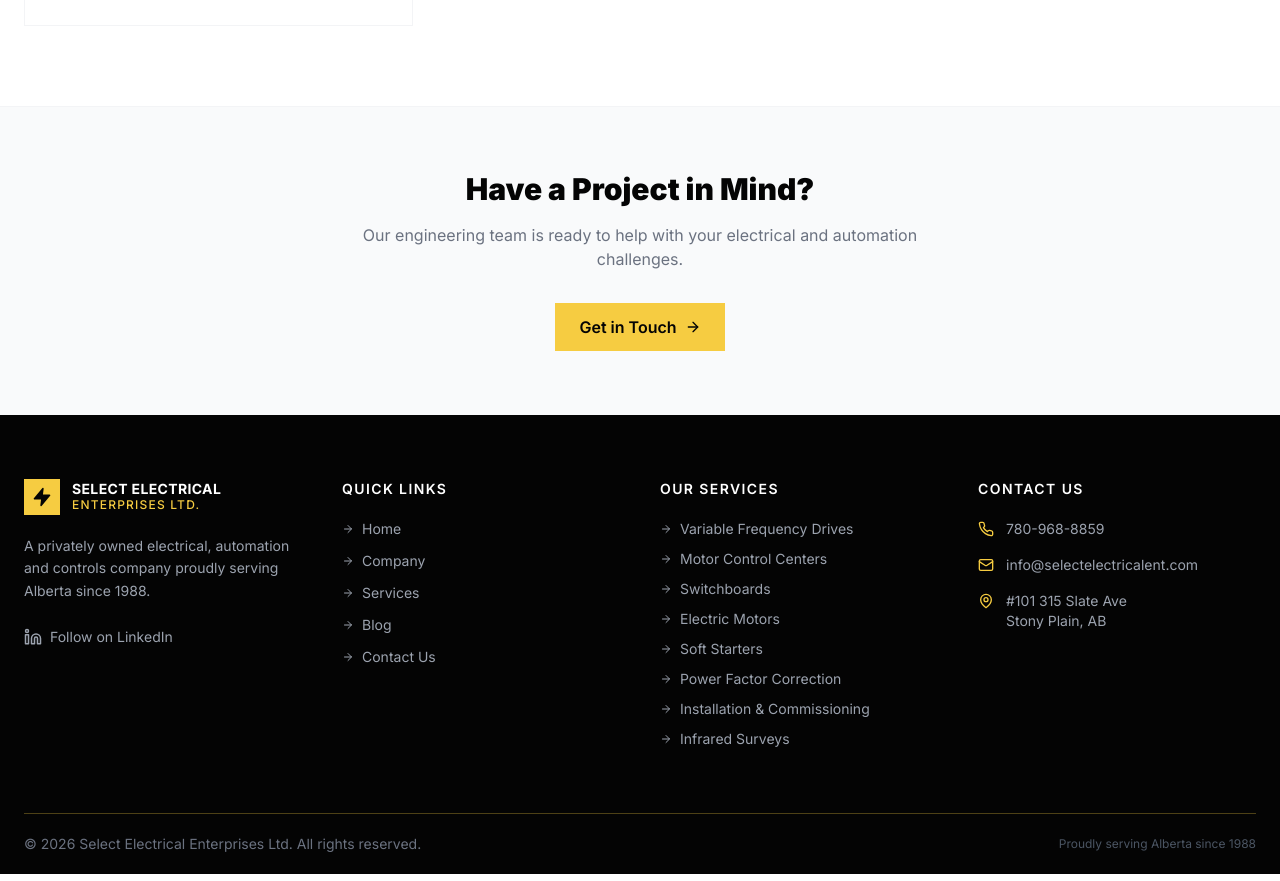
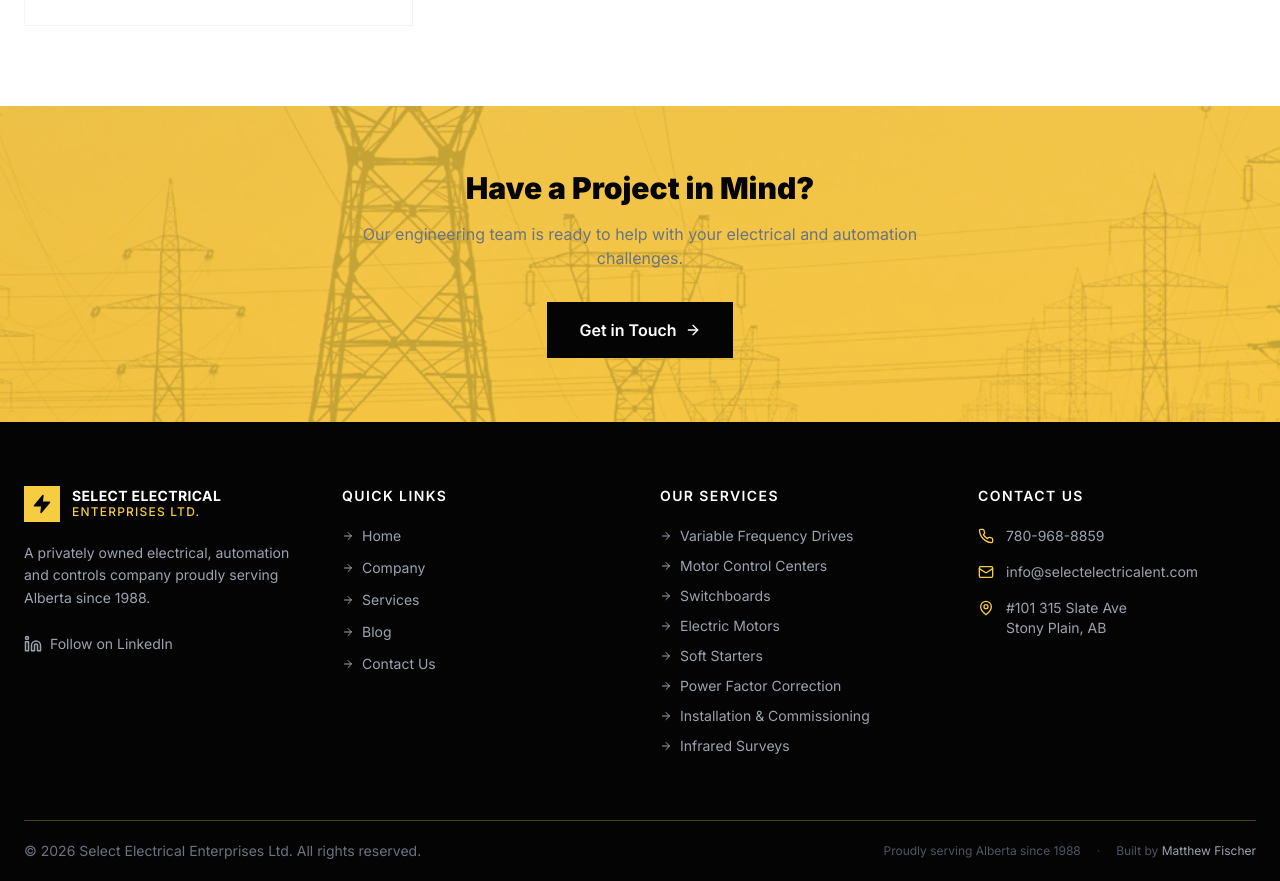
Before and after one commit to matthew-fischer/select-electrical, a React (Vite) app: page /select-electrical/blog in a window 1280 px wide. Shown: the part 1696-2577 px from the top of the page. Built offline with nearby package versions, Linux system fonts and the light colour scheme.

Commit message:
Adding background image

```diff
--- a/src/components/Footer.jsx
+++ b/src/components/Footer.jsx
@@ -141,9 +141,23 @@ export default function Footer() {
         <p className="text-gray-500 text-sm">
           &copy; {new Date().getFullYear()} Select Electrical Enterprises Ltd. All rights reserved.
         </p>
-        <p className="text-gray-600 text-xs">
-          Proudly serving Alberta since 1988
-        </p>
+        <div className="flex items-center gap-4">
+          <p className="text-gray-600 text-xs">
+            Proudly serving Alberta since 1988
+          </p>
+          <span className="text-gray-700 text-xs hidden md:block">·</span>
+          <p className="text-gray-600 text-xs">
+            Built by{' '}
+            <a
+              href="https://www.linkedin.com/in/matthew-fischer9"
+              target="_blank"
+              rel="noopener noreferrer"
+              className="text-gray-400 hover:text-gold transition-colors"
+            >
+              Matthew Fischer
+            </a>
+          </p>
+        </div>
       </div>
     </footer>
   )
--- a/src/pages/Blogs.jsx
+++ b/src/pages/Blogs.jsx
@@ -79,13 +79,17 @@ export default function Blogs() {
       </section>
 
       {/* CTA */}
-      <section className="py-16 bg-gray-50 border-t border-gray-100">
-        <div className="max-w-7xl mx-auto px-6 text-center">
+      <section
+        className="py-16 relative overflow-hidden"
+        style={{ backgroundImage: "url('/select-electrical/images/image-1998.jpg')", backgroundSize: 'cover', backgroundPosition: 'center' }}
+      >
+        <div className="absolute inset-0 bg-gold opacity-80" />
+        <div className="relative max-w-7xl mx-auto px-6 text-center">
           <h2 className="text-3xl font-black text-dark mb-4">Have a Project in Mind?</h2>
           <p className="text-gray-500 mb-8 max-w-xl mx-auto">
             Our engineering team is ready to help with your electrical and automation challenges.
           </p>
-          <Link to="/contact" className="btn-primary inline-flex items-center gap-2">
+          <Link to="/contact" className="inline-flex items-center gap-2 bg-dark text-white font-semibold px-8 py-4 hover:bg-dark-700 transition-colors">
             Get in Touch <ArrowRight size={16} />
           </Link>
         </div>
--- a/src/pages/Company.jsx
+++ b/src/pages/Company.jsx
@@ -229,8 +229,12 @@ export default function Company() {
       </section>
 
       {/* CTA */}
-      <section className="py-20 bg-gold">
-        <div className="max-w-4xl mx-auto px-6 text-center">
+      <section
+        className="py-20 relative overflow-hidden"
+        style={{ backgroundImage: "url('/select-electrical/images/image-1998.jpg')", backgroundSize: 'cover', backgroundPosition: 'center' }}
+      >
+        <div className="absolute inset-0 bg-gold opacity-80" />
+        <div className="relative max-w-4xl mx-auto px-6 text-center">
           <h2 className="text-3xl md:text-4xl font-black text-dark mb-5">
             Let's Work on Your Next Project
           </h2>
--- a/src/pages/Home.jsx
+++ b/src/pages/Home.jsx
@@ -286,8 +286,12 @@ export default function Home() {
       </section>
 
       {/* CTA */}
-      <section className="py-24 bg-gold">
-        <div className="max-w-4xl mx-auto px-6 text-center">
+      <section
+        className="py-24 relative overflow-hidden"
+        style={{ backgroundImage: "url('/select-electrical/images/image-1998.jpg')", backgroundSize: 'cover', backgroundPosition: 'center' }}
+      >
+        <div className="absolute inset-0 bg-gold opacity-80" />
+        <div className="relative max-w-4xl mx-auto px-6 text-center">
           <h2 className="text-4xl md:text-5xl font-black text-dark mb-5">
             Ready to Work Together?
           </h2>
--- a/src/pages/Services.jsx
+++ b/src/pages/Services.jsx
@@ -263,8 +263,12 @@ export default function Services() {
       </section>
 
       {/* CTA */}
-      <section className="py-20 bg-gold">
-        <div className="max-w-4xl mx-auto px-6 text-center">
+      <section
+        className="py-20 relative overflow-hidden"
+        style={{ backgroundImage: "url('/select-electrical/images/image-1998.jpg')", backgroundSize: 'cover', backgroundPosition: 'center' }}
+      >
+        <div className="absolute inset-0 bg-gold opacity-80" />
+        <div className="relative max-w-4xl mx-auto px-6 text-center">
           <h2 className="text-3xl md:text-4xl font-black text-dark mb-5">
             Have a Project in Mind?
           </h2>
```
Also changed, not shown: public/images/image-1998.jpg (added).
